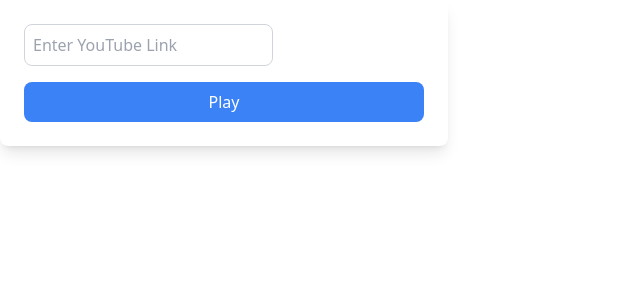
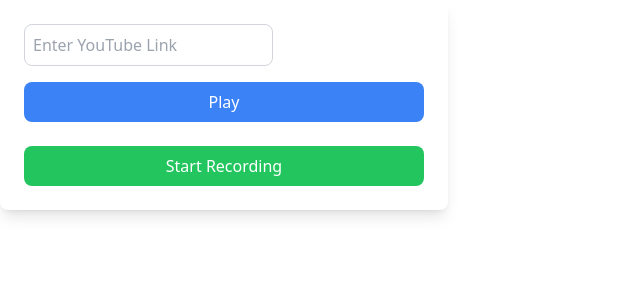
Before and after one commit to SuryatejaDuvvuri/PodNexus, a React (Create React App) app: page / in a window 1280 px wide. Shown: the top 300 px of the page, without its empty margins (0-640 px from the left). Built offline with nearby package versions, Linux system fonts and the light colour scheme.

Commit message:
add a voice feature to capture user's voice.

```diff
--- a/src/Player.js
+++ b/src/Player.js
@@ -1,4 +1,4 @@
-import React, {useState, useRef} from 'react';
+import React, {useState, useRef, useEffect} from 'react';
 import { PlayIcon, PauseIcon, ChevronLeftIcon, ChevronRightIcon} from '@radix-ui/react-icons';
 import * as Slider from '@radix-ui/react-slider';
 
@@ -10,9 +10,49 @@
     const [duration, setDuration] = useState(0);
     const [youtubeLink, setYoutubeLink] = useState('');
     const [audio, setAudio] = useState('');
+    const [audioRecorder, setAudioRecorder] = useState(null);
+    const [recording, setRecording] = useState(false);
+    const [isRecorded, setIsRecorded] = useState(null);
     const [loading, setLoading] = useState(false);
     const [error, setError] = useState('')
     const audioRef = useRef(null);
+
+    const toggleRecording = async () => {
+        if(recording)
+        {
+            audioRecorder.stop();
+            setRecording(false);
+        }
+        else
+        {
+            try
+            {
+                const stream = await navigator.mediaDevices.getUserMedia({audio:true});
+                const recorder = new MediaRecorder(stream);
+                const parts = [];
+
+
+                recorder.ondataavailable = (e) => {
+                    parts.push(e.data);
+                };
+
+                recorder.onstop = () => {
+                    const blob = new Blob(parts,{type: 'audio/webm'})
+                    const link = URL.createObjectURL(blob);
+                    setIsRecorded(link);
+                }
+
+                recorder.start();
+                setAudioRecorder(recorder);
+                setRecording(true);
+
+            }
+            catch(err)
+            {
+                console.err("Microphone cannot be accessed",err);
+            }
+        }
+    }
 
     const processAudio = async () => {
         try
@@ -226,6 +266,18 @@
 
         <source src="http://localhost:8080/api/audio/One.mp3" type="audio/mpeg" />
 
+        <div className="mt-6 space-y-2">
+            <button
+                onClick={toggleRecording}
+                className={`w-full py-2 rounded-lg ${recording ? 'bg-red-500' : 'bg-green-500'} text-white`}
+            >
+                {recording ? 'Stop Recording' : 'Start Recording'}
+            </button>
+            {isRecorded && (
+                <audio controls src={isRecorded} className="w-full mt-2" />
+            )}
+        </div>
+
         </div>
     );
 }
```
